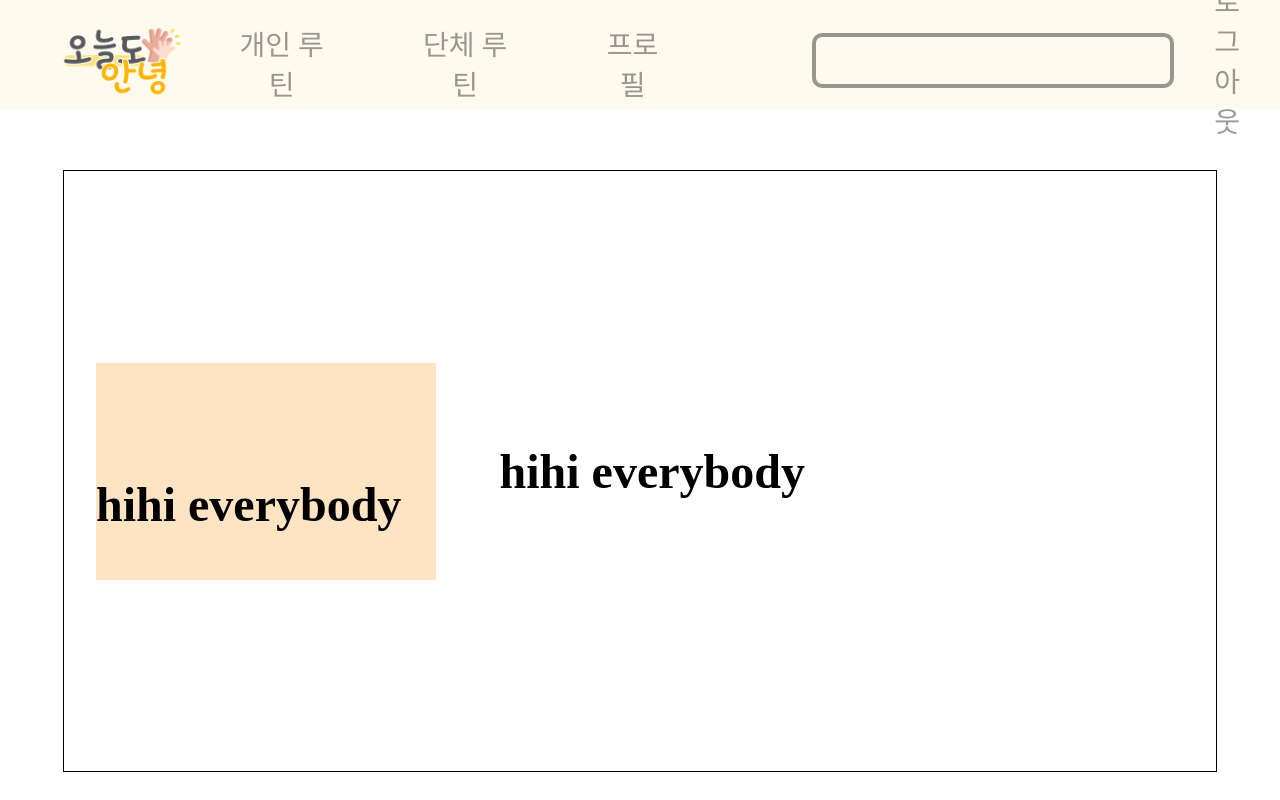
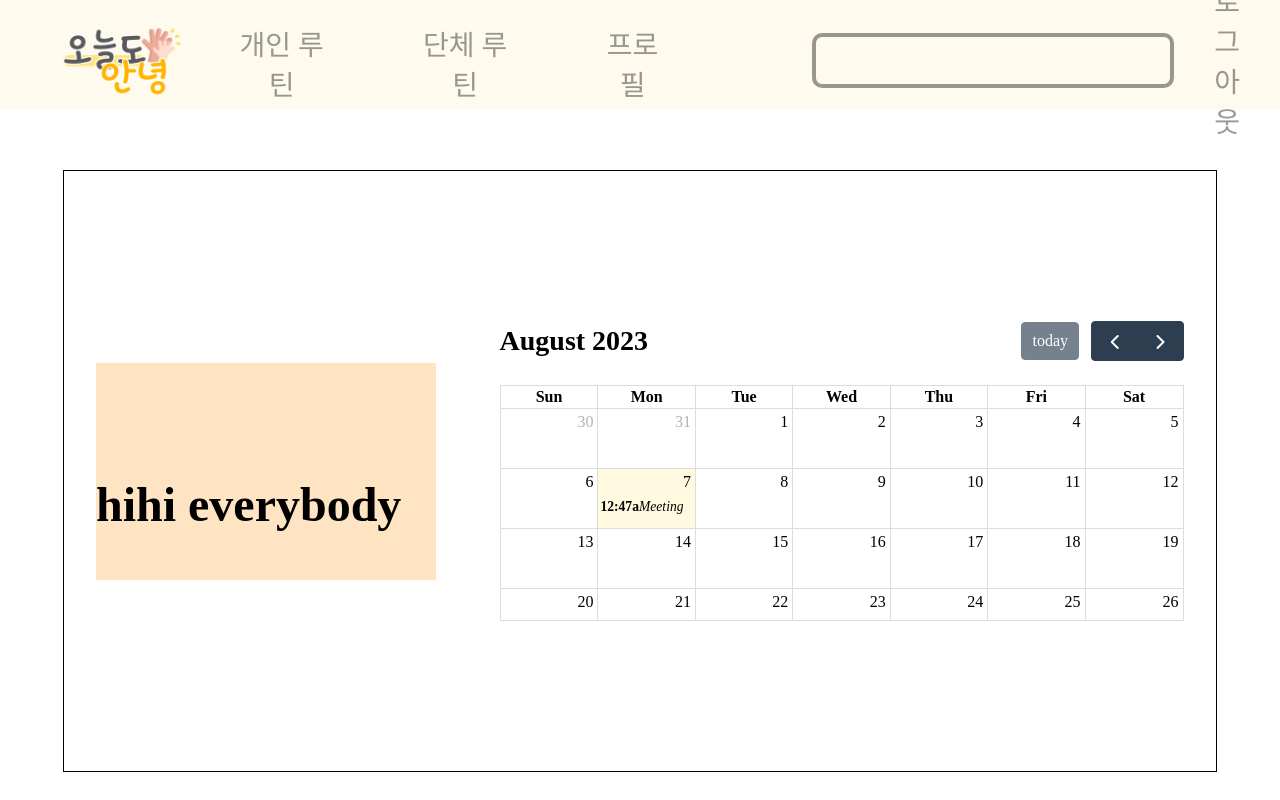
Before and after one commit to Juahjoah/Hello_Today, a React (Create React App) app in the folder FE/HelloToday/: page /MyProfile in a window 1280 px wide. Built offline with nearby package versions, Linux system fonts and the light colour scheme; no server answers; a web font is replaced by a local one.

Commit message:
FEAT: create Profile Calender - MyProfile inner Calender create

```diff
--- a/FE/HelloToday/src/components/Profile/ProfileCalender.jsx
+++ b/FE/HelloToday/src/components/Profile/ProfileCalender.jsx
@@ -1,9 +1,34 @@
+import FullCalendar from "@fullcalendar/react";
+import dayGridPlugin from "@fullcalendar/daygrid";
+
+const events = [{ title: "Meeting", start: new Date() }];
+
 export function ProfileCalender() {
   return (
     <div>
-      <h1>ProfileCalender</h1>
+      <FullCalendar
+        plugins={[dayGridPlugin]}
+        initialView="dayGridMonth"
+        weekends={true}
+        events={events}
+        eventContent={renderEventContent}
+        fixedWeekCount={false}
+        height={"300px"}
+        // dayMinWidth={"50px"}
+        expandRows={false}
+      />
     </div>
   );
 }
 
+// a custom render function
+function renderEventContent(eventInfo) {
+  return (
+    <>
+      <b>{eventInfo.timeText}</b>
+      <i>{eventInfo.event.title}</i>
+    </>
+  );
+}
+
 export default ProfileCalender;
--- a/FE/HelloToday/src/pages/MyProfile/MyProfile.jsx
+++ b/FE/HelloToday/src/pages/MyProfile/MyProfile.jsx
@@ -1,5 +1,7 @@
+/* eslint-disable react-hooks/exhaustive-deps */
 import Nav from "../../components/common/Nav";
 import classes from "./MyProfile.module.css";
+import ProfileCalender from "../../components/Profile/ProfileCalender";
 
 //로그인
 import React, { useEffect } from "react";
@@ -34,9 +36,10 @@
         </div>
         {/* 화면 오른쪽 화면 창 */}
         <div className={classes.ProfileRight}>
-          <div className={classes.ProfileCalender}></div>
+          <div className={classes.ProfileCalender}>
+            <ProfileCalender />
+          </div>
           <div className={classes.ProfileCustom}>
-            <p>hihi everybody</p>
             {/* <h3>{user.name}</h3> */}
             {/* <p>{user.email}</p> */}
           </div>
```
Also changed, not shown: FE/HelloToday/package.json (+6 -3 lines), 1 other file (tests, documents, lock files or other folders).
